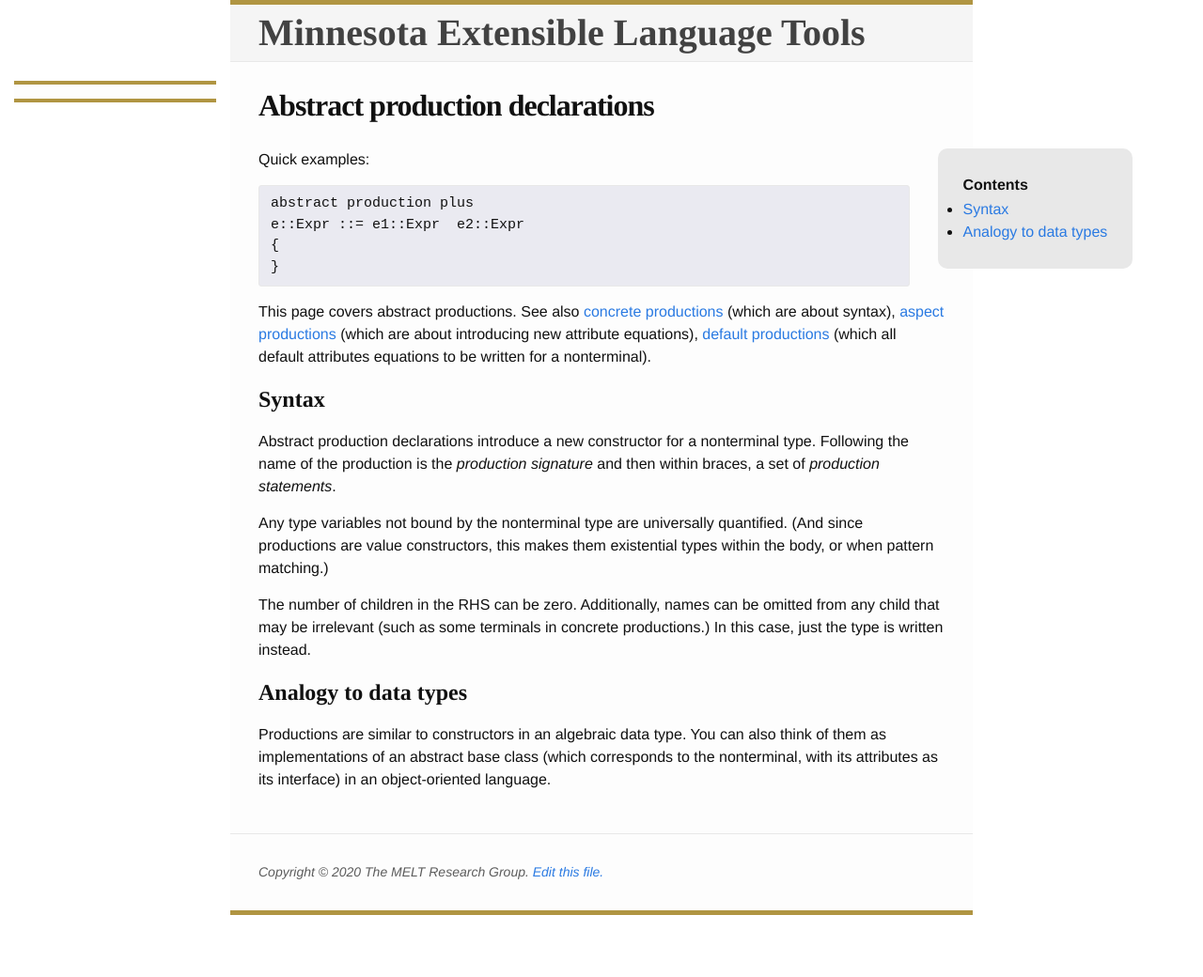
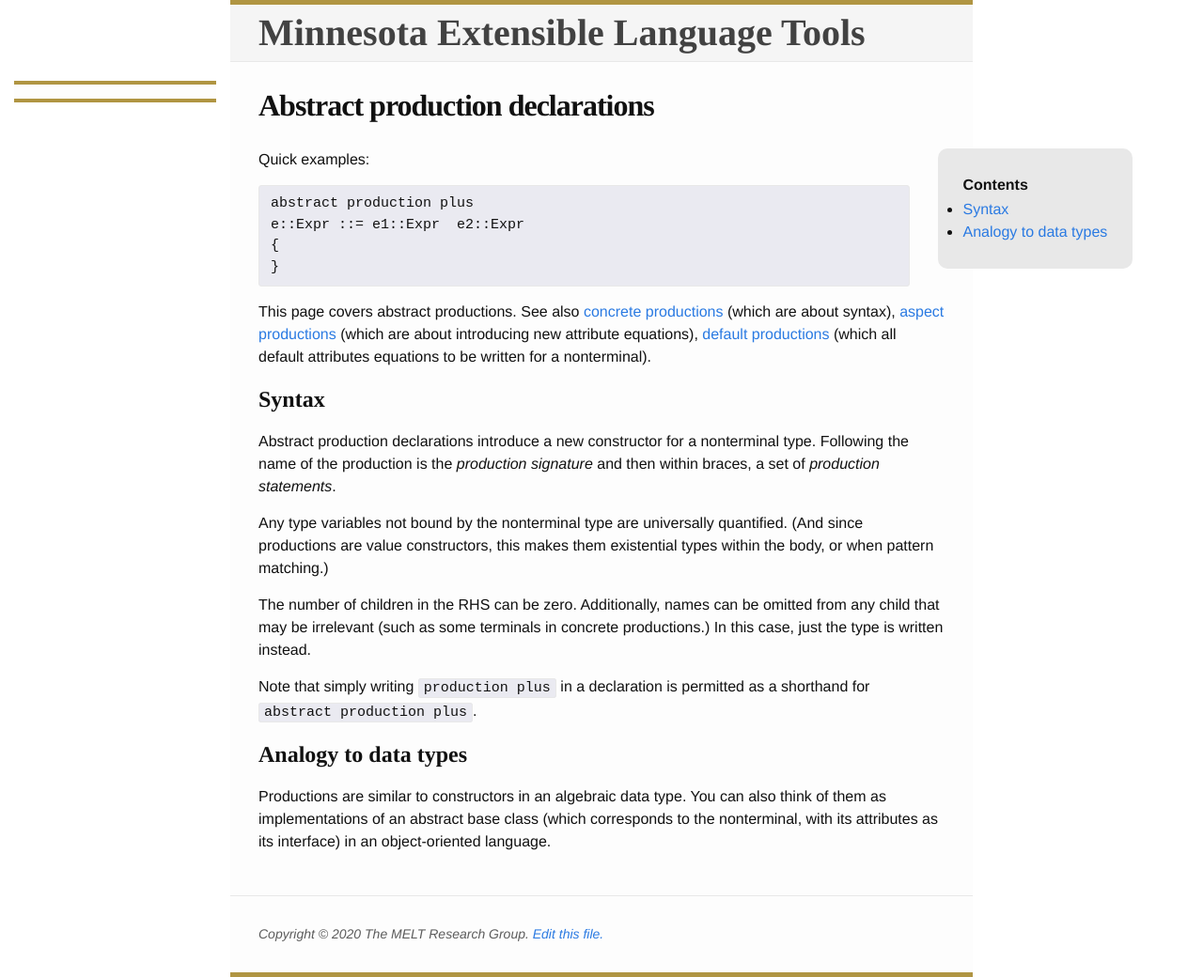
Before and after one commit to melt-umn/melt-website, a Jekyll site: the page built from silver/ref/decl/productions/index.md, in a window 1280 px wide. Shown: the whole page at 94% size. Built offline with Jekyll 4.4.1, drawn with Linux system fonts in a browser that asks for light colours; before the commit the page ends 974 px from its top, so only the background shows below that.

Commit message:
Note about production shorthand syntax

```diff
--- a/silver/ref/decl/productions/index.md
+++ b/silver/ref/decl/productions/index.md
@@ -30,6 +30,8 @@
 Additionally, names can be omitted from any child that may be irrelevant (such as some terminals in concrete productions.)
 In this case, just the type is written instead.
 
+Note that simply writing `production plus` in a declaration is permitted as a shorthand for `abstract production plus`.
+
 ## Analogy to data types
 
 Productions are similar to constructors in an algebraic data type.
```
